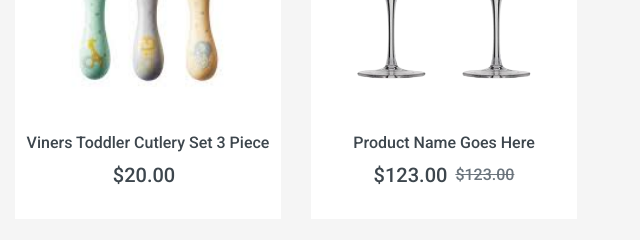
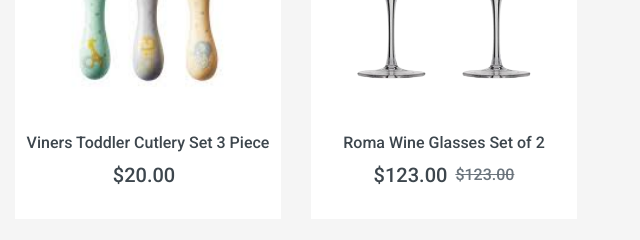
Before and after one commit to T-eay/Shazimstore, a plain HTML site: page index.html in a window 1280 px wide. Shown: the part 3400-3640 px from the top of the page, 640-1280 px from the left. Drawn offline with nearby package versions, Linux system fonts and the light colour scheme.

Commit message:
Update index.html

```diff
--- a/index.html
+++ b/index.html
@@ -782,7 +782,7 @@
                         </div>
                     </div>
                     <div class="text-center py-4">
-                        <a class="h6 text-decoration-none text-truncate" href="">Product Name Goes Here</a>
+                        <a class="h6 text-decoration-none text-truncate" href="">Roma Wine Glasses Set of 2</a>
                         <div class="d-flex align-items-center justify-content-center mt-2">
                             <h5>$123.00</h5><h6 class="text-muted ml-2"><del>$123.00</del></h6>
                         </div>
```
